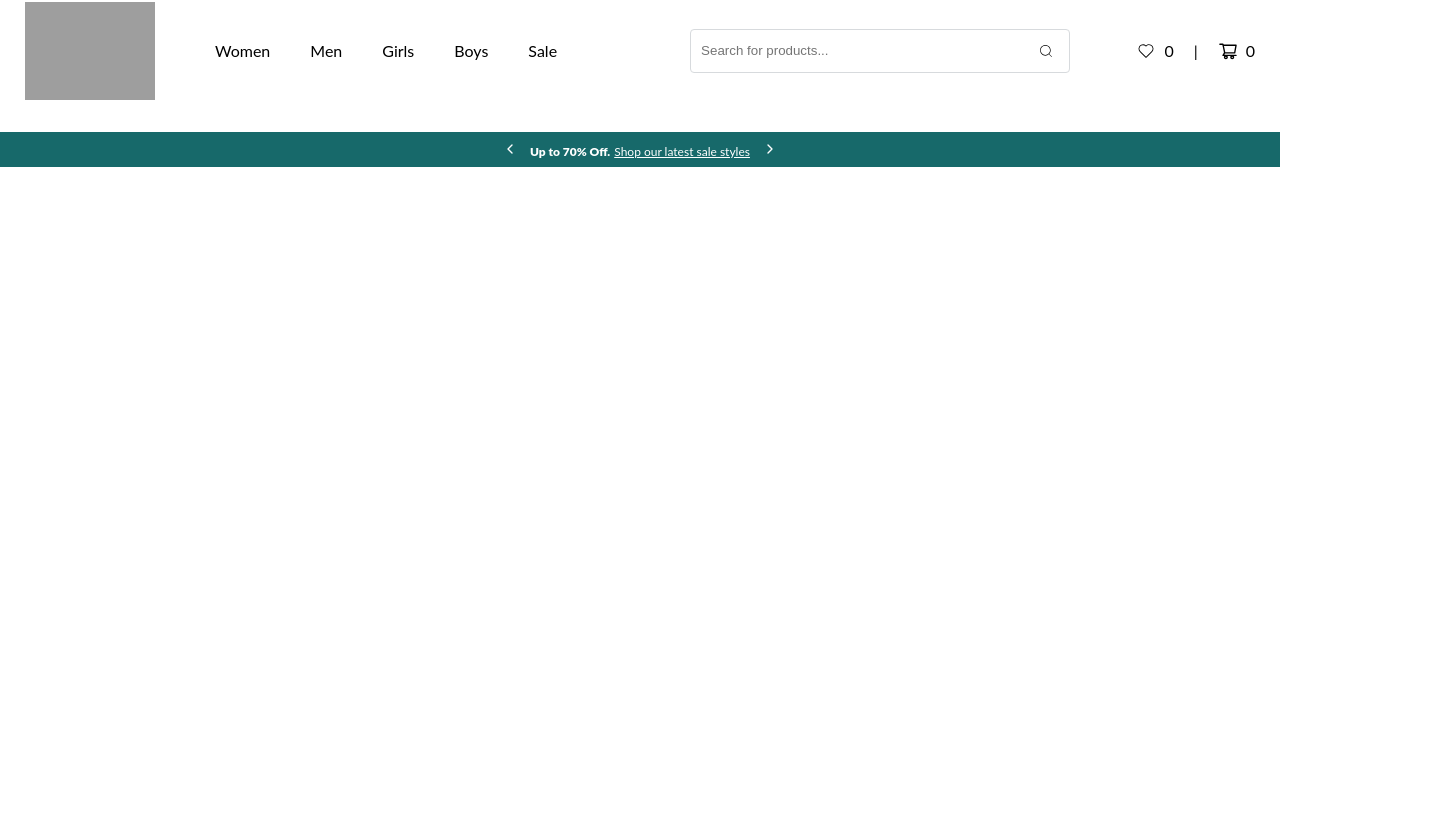
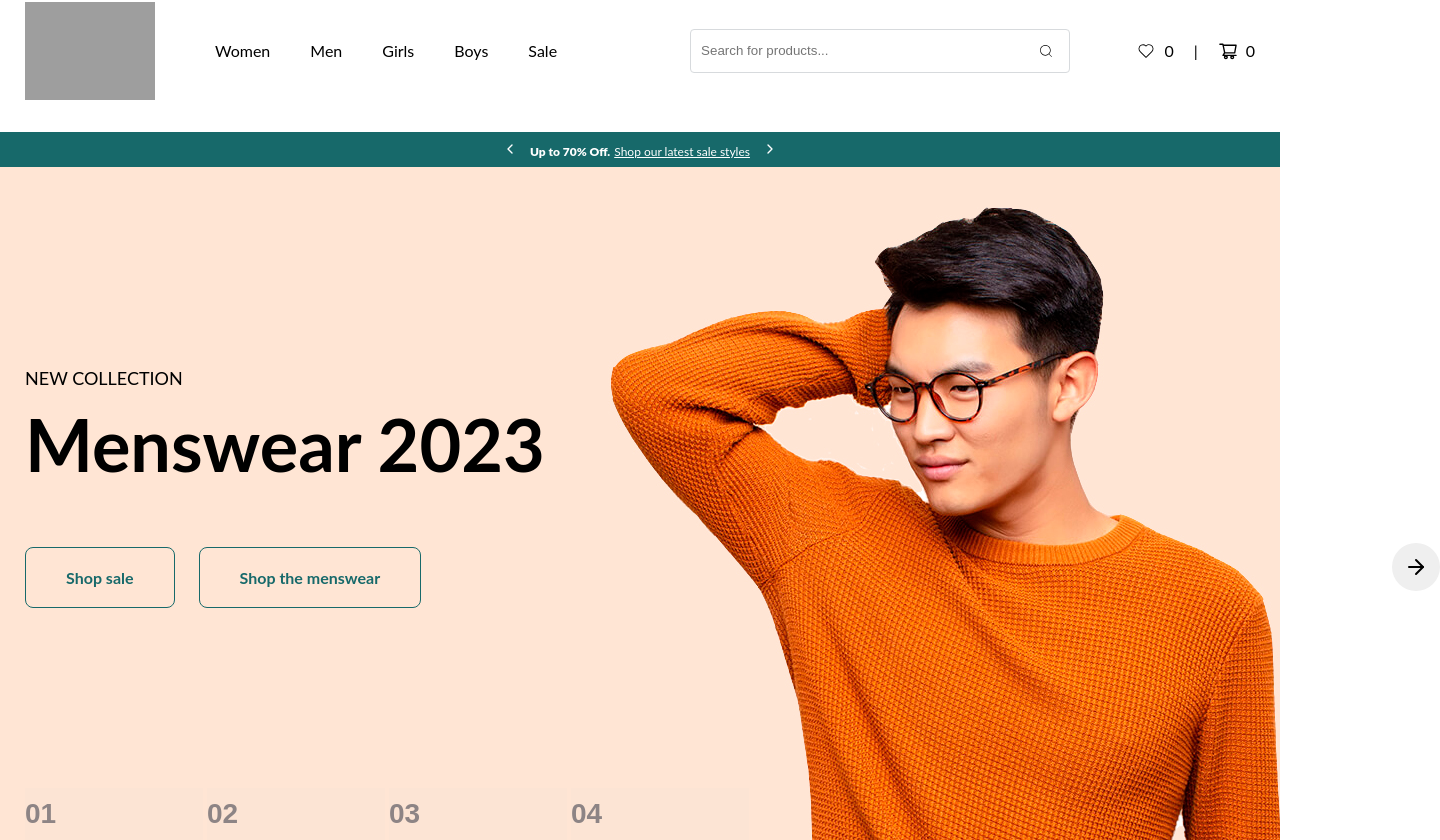
Before and after one commit to JIyk777/online-shop, a React (Create React App) app: page / in a window 1280 px wide. Shown: the part 73-913 px from the top of the page, 1440 px wide, since content can reach past the window. Before the commit the page ends 800 px from the top, so only its background shows below. Built offline with nearby package versions, Linux system fonts and the light colour scheme; grey boxes are pictures that could not be loaded.

Commit message:
Created hero markup, and added style

```diff
--- a/src/components/App.jsx
+++ b/src/components/App.jsx
@@ -1,9 +1,11 @@
 import { MainNavBar } from './MainNavBar/MainNavBar';
+import { Hero } from './Hero/Hero';
 
 export const App = () => {
   return (
     <div>
       <MainNavBar></MainNavBar>
+      <Hero></Hero>
     </div>
   );
 };
--- /dev/null
+++ b/src/components/Hero/Hero.jsx
@@ -0,0 +1,23 @@
+import { HeroBtn } from './HeroBtn/HeroBtn';
+import { HeroPagesBtn } from './HeroRagesBtn/HeroPagesBtn';
+import { FiArrowLeft, FiArrowRight } from 'react-icons/fi';
+import scss from './Hero.module.scss';
+
+export const Hero = () => {
+  return (
+    <div className={scss.box}>
+      <div className={scss.container}>
+        <button className={scss.slideLeftBtn} type="button">
+          <FiArrowLeft className={scss.slideIcon}></FiArrowLeft>
+        </button>
+        <button className={scss.slideRightBtn} type="button">
+          <FiArrowRight className={scss.slideIcon}></FiArrowRight>
+        </button>
+        <p className={scss.text}>New collection</p>
+        <h1 className={scss.title}>Menswear 2023</h1>
+        <HeroBtn></HeroBtn>
+        <HeroPagesBtn></HeroPagesBtn>
+      </div>
+    </div>
+  );
+};
--- /dev/null
+++ b/src/components/Hero/Hero.module.scss
@@ -0,0 +1,59 @@
+@import '/src/assets/styles/index.scss';
+
+.box {
+  background-color: #fbe4d4;
+}
+
+.container {
+  position: relative;
+  height: 800px;
+  background-color: #fbe4d4;
+  background-image: url(../../assets/img/fon.jpg);
+
+  background-repeat: no-repeat;
+}
+
+.slideRightBtn {
+  position: absolute;
+  display: flex;
+  align-items: center;
+  justify-content: center;
+  width: 48px;
+  height: 48px;
+  border-radius: 50%;
+  border: 0;
+  right: -160px;
+  top: 376px;
+  cursor: pointer;
+}
+
+.slideLeftBtn {
+  position: absolute;
+  display: flex;
+  align-items: center;
+  justify-content: center;
+  width: 48px;
+  height: 48px;
+  border-radius: 50%;
+  border: 0;
+  left: -160px;
+  top: 376px;
+  cursor: pointer;
+}
+
+.title {
+  margin-top: 12px;
+  font-weight: 700;
+  font-size: 72px;
+}
+
+.text {
+  padding-top: 200px;
+  font-size: 18px;
+  text-transform: uppercase;
+}
+
+.slideIcon {
+  width: 24px;
+  height: 24px;
+}
--- /dev/null
+++ b/src/components/Hero/HeroBtn/HeroBtn.jsx
@@ -0,0 +1,14 @@
+import scss from './HeroBtn.module.scss';
+
+export const HeroBtn = () => {
+  return (
+    <div className={scss.box}>
+      <a className={scss.heroBtn} href="/">
+        Shop sale
+      </a>
+      <a className={scss.heroBtn} href="/">
+        Shop the menswear
+      </a>
+    </div>
+  );
+};
--- /dev/null
+++ b/src/components/Hero/HeroBtn/HeroBtn.module.scss
@@ -0,0 +1,22 @@
+.box {
+  margin-right: auto;
+  margin-top: 60px;
+  display: flex;
+  gap: 24px;
+  align-items: center;
+}
+
+.heroBtn {
+  display: flex;
+  padding: 20px 40px;
+  font-weight: 700;
+  font-size: 16px;
+  color: #17696a;
+  border: 1px solid #17696a;
+  border-radius: 8px;
+  &:hover,
+  &:focus {
+    color: #ffffff;
+    background-color: #17696a;
+  }
+}
--- /dev/null
+++ b/src/components/Hero/HeroRagesBtn/HeroPagesBtn.jsx
@@ -0,0 +1,20 @@
+import scss from './HeroPagesBtn.module.scss';
+
+export const HeroPagesBtn = () => {
+  return (
+    <div className={scss.box}>
+      <button className={scss.pageBtn} type="button">
+        <span>01</span>
+      </button>
+      <button className={scss.pageBtn} type="button">
+        <span>02</span>
+      </button>
+      <button className={scss.pageBtn} type="button">
+        <span>03</span>
+      </button>
+      <button className={scss.pageBtn} type="button">
+        <span>04</span>
+      </button>
+    </div>
+  );
+};
--- /dev/null
+++ b/src/components/Hero/HeroRagesBtn/HeroPagesBtn.module.scss
@@ -0,0 +1,24 @@
+.box {
+  display: flex;
+  gap: 4px;
+  margin-top: 180px;
+}
+
+.pageBtn {
+  display: flex;
+
+  width: 178px;
+  font-weight: 700;
+  font-size: 28px;
+  color: #424551;
+  border: 0;
+  background-color: #fbe4d4;
+  border-bottom: 2px solid #424551;
+  padding: 10px 0;
+  opacity: 0.6;
+  cursor: pointer;
+  &:hover,
+  &:focus {
+    opacity: 1;
+  }
+}
```
Also changed, not shown: src/assets/img/fon.jpg (added).
